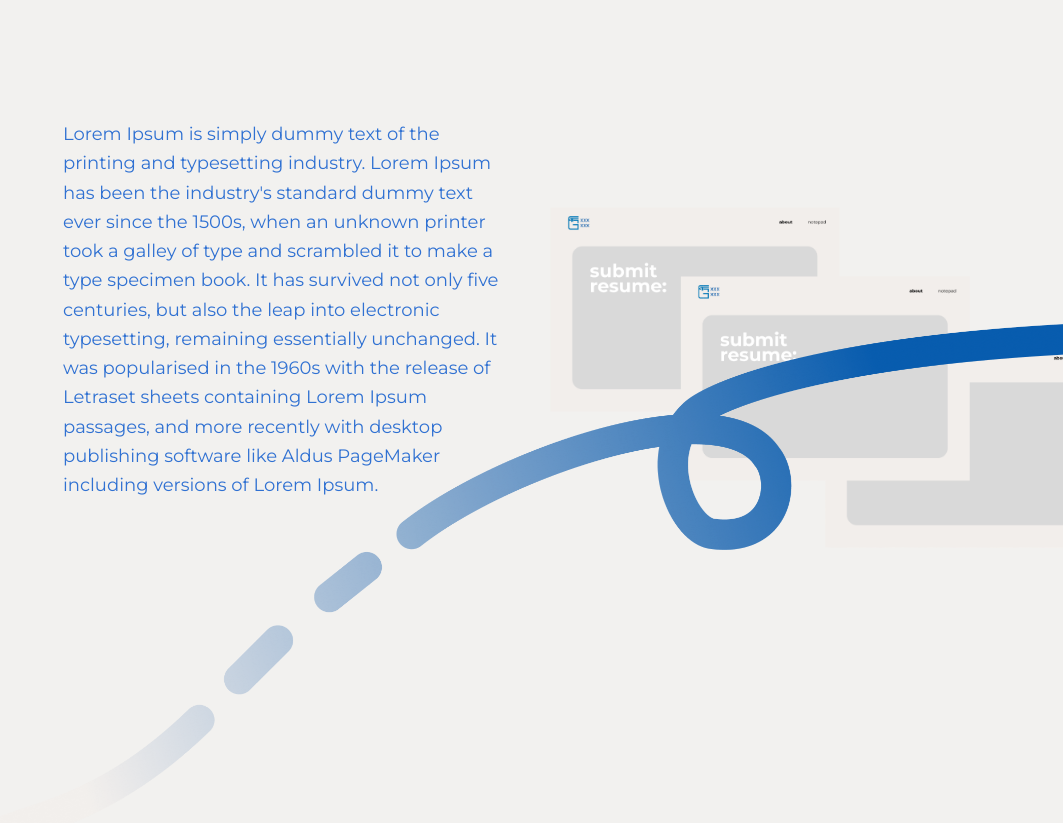
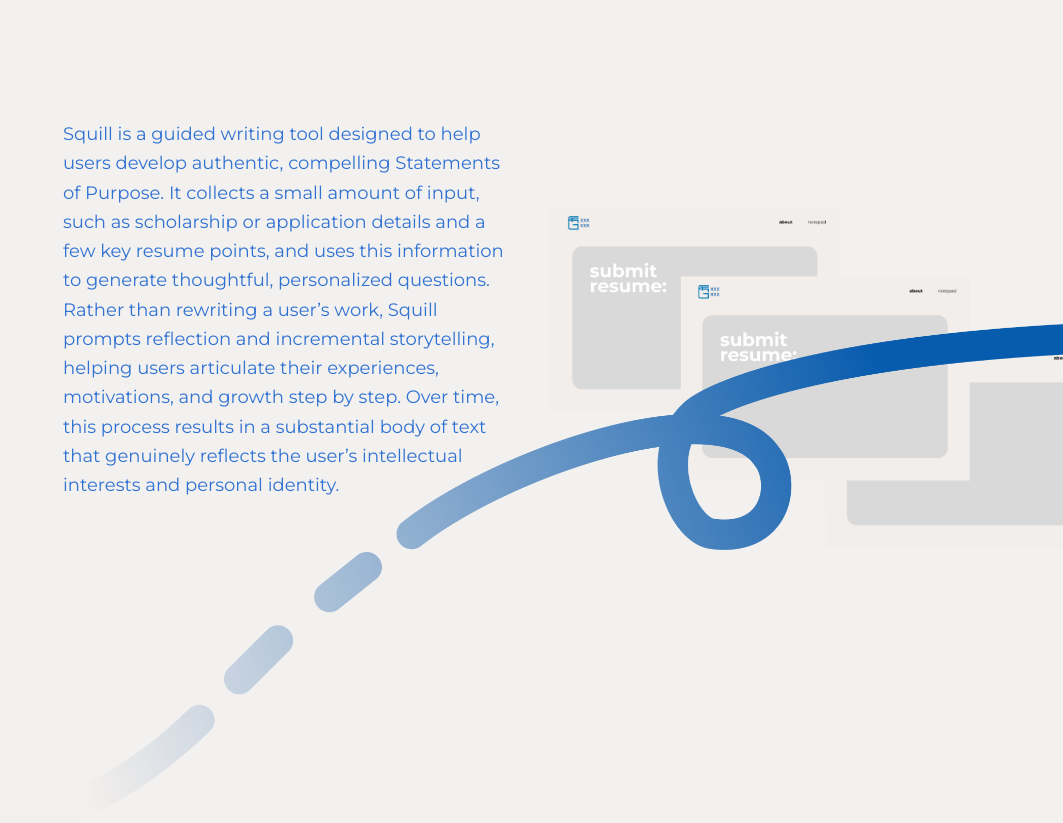
Before and after one commit to replicant005/SOPcopilot, a Next.js app in the folder frontend/: page / in a window 1280 px wide. Shown: the part 960-1783 px from the top of the page, without its empty margins (217-1280 px from the left). Built offline with nearby package versions, Linux system fonts and the light colour scheme.

Commit message:
added colors for result page

```diff
--- a/frontend/app/notepad/results/page.tsx
+++ b/frontend/app/notepad/results/page.tsx
@@ -37,6 +37,15 @@
     ]),
     []
   );
+
+  const beatColors: Record<BeatKey, string> = {
+    A: "#F24F39",
+    B: "#F3792D",
+    C: "#F0A718",
+    D: "#267239",
+    E: "#0B56A8",
+  };
+
 
   const finalByBeat = result?.final_questions_by_beat;
 
@@ -82,22 +91,44 @@
           )}
         </div>
 
-        {beatsMeta.map((beat) => {
+        {beatsMeta.map((beat, idx) => {
           const qs = finalByBeat?.[beat.key] ?? [];
           return (
-            <div key={beat.key} className="space-y-2">
+            <div key={beat.key}>
+              <div className="space-y-2">
+              <div className="space-y-1">
               <h3 className="text-sm font-medium">
                 {beat.title}
-                <span className="text-gray-400 font-normal ml-2">{beat.description}</span>
+                <span className="text-gray-400 font-normal ml-2">
+                  {beat.description}
+                </span>
               </h3>
+
+              {/* Colored underline */}
+              <div
+                className="h-[2px] w-25 rounded-full"
+                style={{ backgroundColor: beatColors[beat.key] }}
+              />
+            </div>
 
                 <div className="space-y-4">
                   {qs.map((qo, i) => {
                     const k = `${beat.key}-${i}`;
                     return (
-                    <div key={k} className="bg-white rounded-xl border border-gray-200 p-4 space-y-2">
-                      <div className="text-sm text-gray-900">{qo.question}</div>
-                      <div className="text-xs text-gray-500">Intent: {qo.intent}</div>
+                      <div key={k} className="relative">
+                        {/* Sticky tab */}
+                        <div
+                          className="absolute -left-8 top-4 w-10 h-12 rounded-l-lg"
+                          style={{ backgroundColor: beatColors[beat.key] }}
+                        />
+
+                        <div className="bg-white rounded-xl border border-gray-200 p-4 space-y-2 relative z-10">
+                          <div className="text-sm text-gray-900">
+                            {qo.question}
+                          </div>
+                          <div className="text-xs text-gray-500">
+                            Intent: {qo.intent}
+                          </div>
 
                           <textarea
                             className="w-full min-h-[96px] p-3 text-sm rounded-lg border border-gray-200"
@@ -106,9 +137,16 @@
                             onChange={(e) => setAnswer(k, e.target.value)}
                           />
                         </div>
+                      </div>
                     );
                   })}
                 </div>
+              </div>
+
+              {/* Divider between categories */}
+              {idx < beatsMeta.length - 1 && (
+                <div className="my-10 h-px bg-gray-200/70" />
+              )}
             </div>
           );
         })}
--- a/frontend/app/page.tsx
+++ b/frontend/app/page.tsx
@@ -110,14 +110,14 @@
               className="absolute left-70 top-270 max-w-md z-20"
             >
               <p className="text-base md:text-lg leading-relaxed text-[#3071D2]">
-               Lorem Ipsum is simply dummy text of the printing and typesetting industry.
-               Lorem Ipsum has been the industry's standard dummy text ever since the 1500s,
-               when an unknown printer took a galley of type and scrambled it to make a type
-               specimen book. It has survived not only five centuries, but also the leap into
-               electronic typesetting, remaining essentially unchanged. It was popularised in
-               the 1960s with the release of Letraset sheets containing Lorem Ipsum passages,
-               and more recently with desktop publishing software like Aldus PageMaker including
-               versions of Lorem Ipsum.
+              Squill is a guided writing tool designed to help users develop authentic,
+              compelling Statements of Purpose. It collects a small amount of input, such
+              as scholarship or application details and a few key resume points, and uses
+              this information to generate thoughtful, personalized questions. Rather than
+              rewriting a user’s work, Squill prompts reflection and incremental storytelling,
+              helping users articulate their experiences, motivations, and growth step by step.
+              Over time, this process results in a substantial body of text that genuinely
+              reflects the user’s intellectual interests and personal identity.
               </p>
             </div>
 
```
Lines whose indentation alone changed are shown as unchanged.
